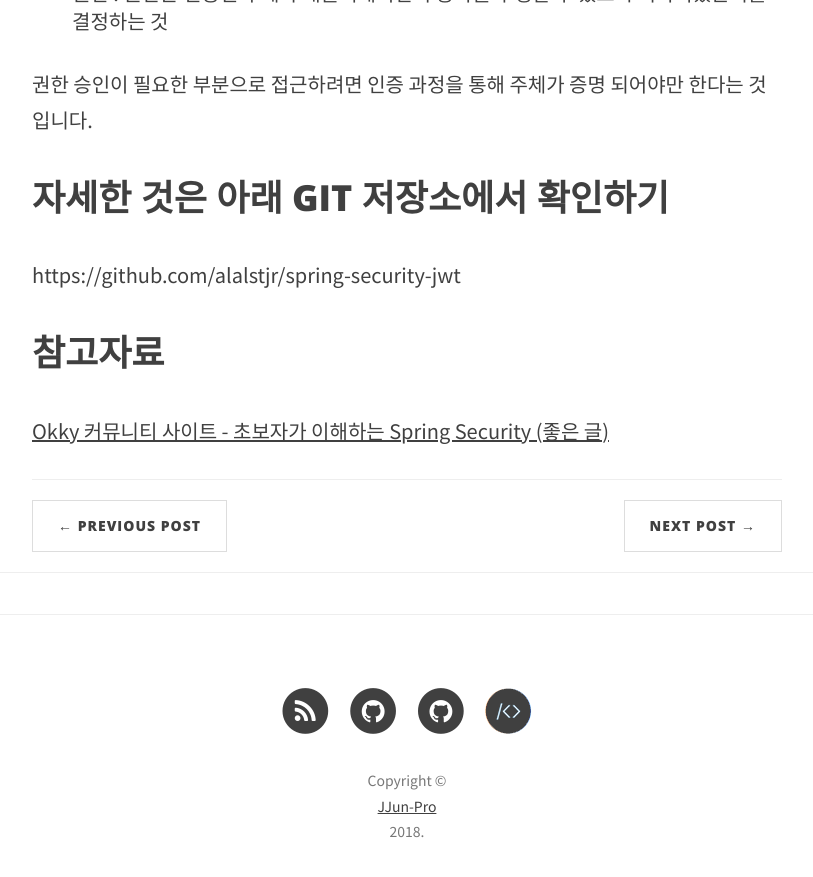
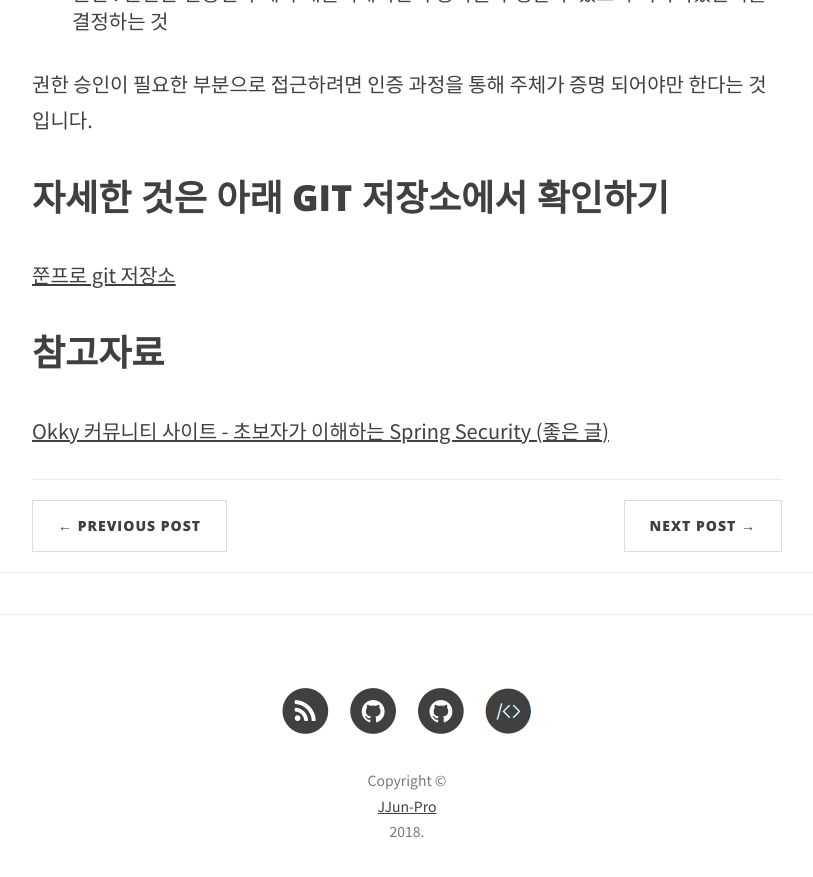
Before and after one commit to alalstjr/jjunpro.github.io, a Jekyll site: the page built from _posts/2019-07-17-Spring Security 공부.md, in a window 1280 px wide and 900 px high, scrolled down 1413 px. Shown: the top 877 px of the window, without its empty margins (233-1046 px from the left). Built offline with Jekyll 4.4.1, drawn with Linux system fonts in a browser that asks for light colours; nearby versions of some CDN libraries; comment, search, counter and statistics services are not loaded.

Commit message:
Update 2019-07-17-Spring Security 공부.md

```diff
--- a/_posts/2019-07-17-Spring Security 공부.md
+++ b/_posts/2019-07-17-Spring Security 공부.md
@@ -27,7 +27,7 @@ category:   JAVA
 
 # 자세한 것은 아래 GIT 저장소에서 확인하기
 
-https://github.com/alalstjr/spring-security-jwt
+[쭌프로 git 저장소](https://github.com/alalstjr/spring-security-jwt)
 
 # 참고자료
 <a href="https://okky.kr/article/382738">Okky 커뮤니티 사이트 - 초보자가 이해하는 Spring Security (좋은 글)</a>
```
